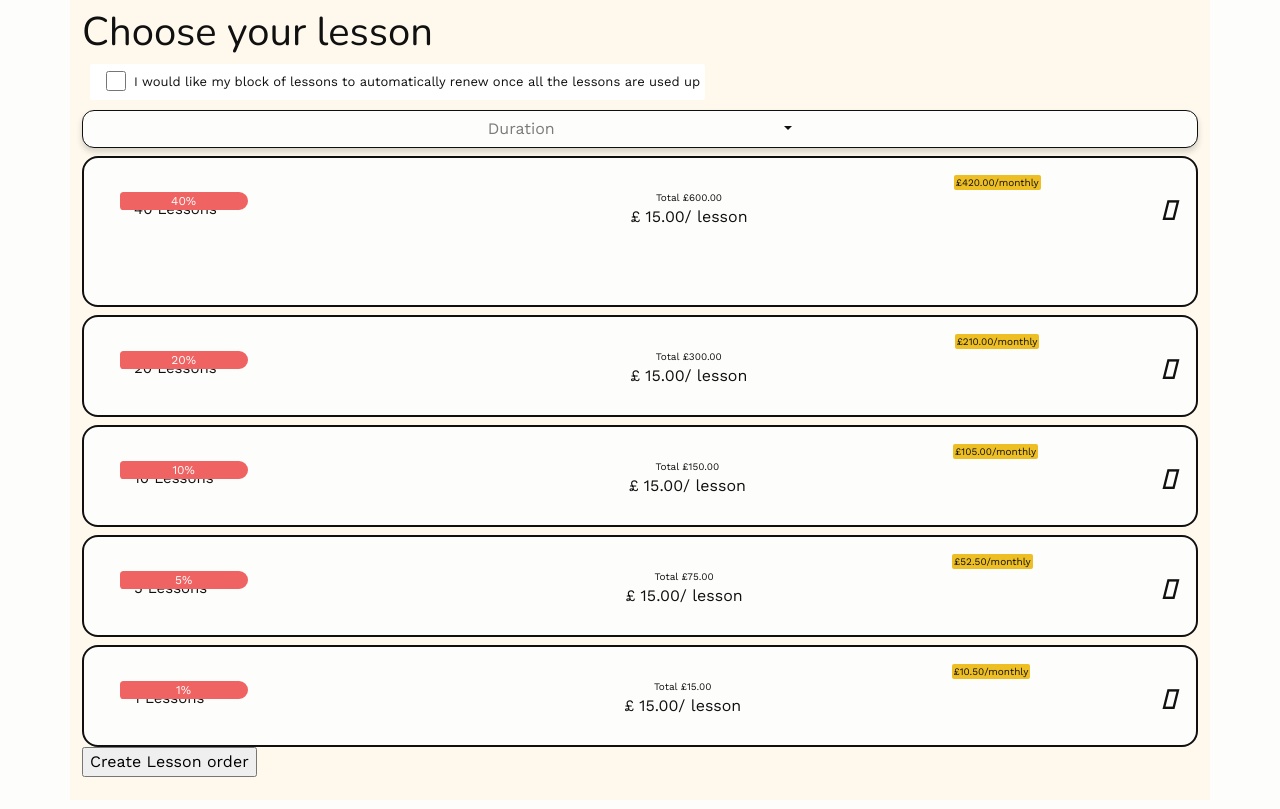
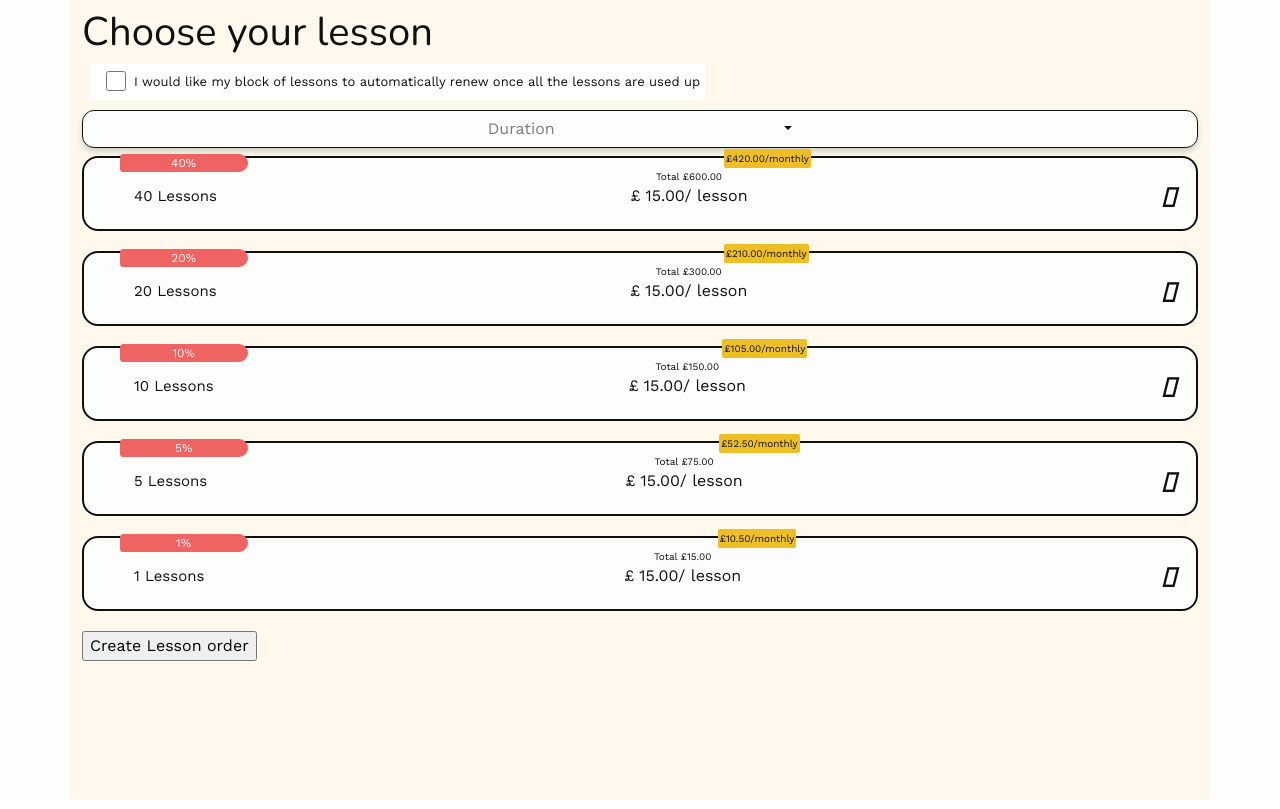
Before and after one commit to L3monJuic3/Musicon, a Rails app: page /lesson_orders in a window 1280 px wide. Shown: the part 58-867 px from the top of the page. Run offline with Rails 7, Linux system fonts and the light colour scheme; a user stored in the database is signed in; data comes from the database, SQL or seed files in the repository; style sheets or scripts are compiled from the project's sources; some libraries are stand-ins or nearby versions.

Commit message:
cards finished

```diff
--- a/app/assets/stylesheets/components/_form.scss
+++ b/app/assets/stylesheets/components/_form.scss
@@ -57,7 +57,7 @@
     border-radius: 4px 10px 10px 4px;
     margin: 0 calc(50% - 50vw);
     margin-left: -10px;
-    margin-top: 5px;
+    margin-top: -20px;
     width: 10%;
     // z-index: 1;
   }
@@ -80,7 +80,7 @@
 }
 
 .monthly-price {
-  // position: absolute;
+  position: absolute;
   margin: 0 calc(50% - 50vw);
   margin-top: -20px;
   margin-left: 35px;
--- a/app/views/lessons/_form.html.erb
+++ b/app/views/lessons/_form.html.erb
@@ -15,7 +15,7 @@
     </div>
 
 
-  <div class="btn-group pt-2 bg-light-gray">
+  <div class="btn-group pt-2 bg-light-gray" style="margin-bottom: -12px;">
       <button type="button" data-dropdown-target="dropdownButton" class="btn col-12 dropdown-toggle" id="dropdown-icon" data-bs-toggle="dropdown" data-bs-display="static" aria-expanded="false">
         Duration
       </button>
@@ -30,9 +30,9 @@
 
 
     <% @packages.each do |package| %>
-      <div class="align-items-center justify-content-center py-2" data-dropdown-target="package" data-action="click->dropdown#packageType">
+      <div class="align-items-center justify-content-center" data-dropdown-target="package" data-action="click->dropdown#packageType">
 
-        <div class="d-flex flex-column col-12 border border-2 bg-light-gray h-25 rounded-4 py-4" id="lesson-package">
+        <div class="d-flex flex-column col-12 border border-2 bg-light-gray rounded-4 justify-content-center" id="lesson-package" style="margin-bottom: 20px; margin-top: 20px; height: 75px">
 
           <div class="text-center" id="discount-div">
             <span><%= package %>%</span>
```
